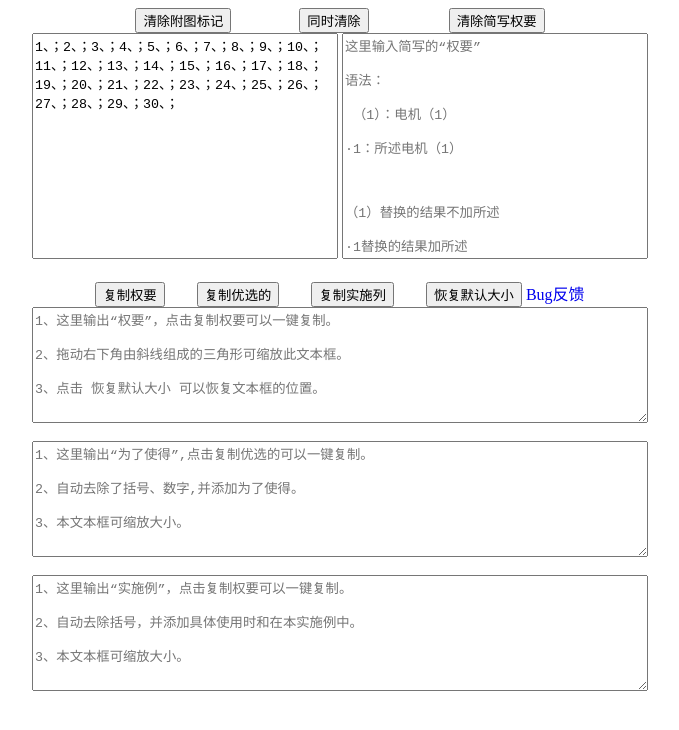
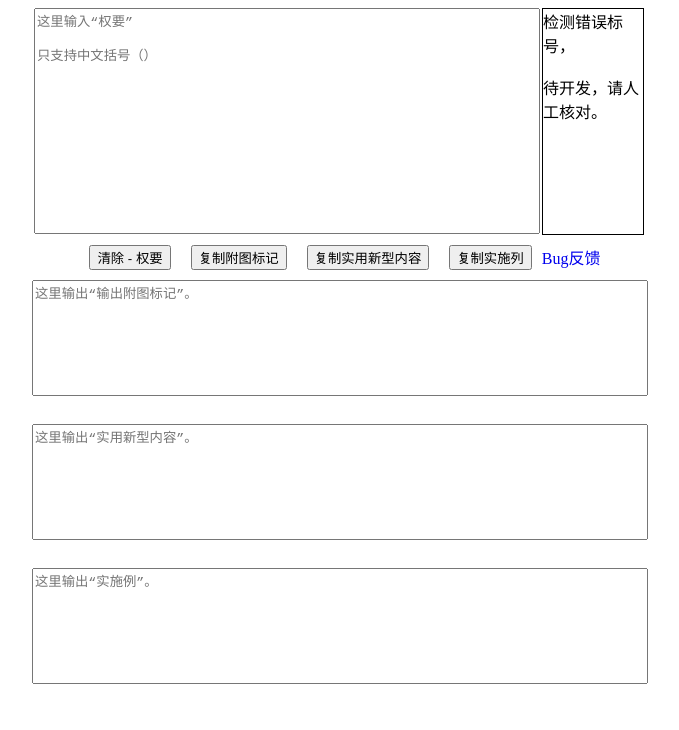
Before and after one commit to hokokh/xss, a plain HTML site: page zhuanli2.html in a window 1280 px wide. Shown: the whole page, without its empty margins (300-979 px from the left). Drawn offline with Linux system fonts and the light colour scheme.

Commit message:
zhuanli2.html

```diff
--- a/zhuanli2.html
+++ b/zhuanli2.html
@@ -9,35 +9,65 @@
 
 
     <style>
-    /*s输入附图标记、简写权要 */
-    #import_num,
+        #div_center {
+            display: flex;
+            flex-direction: column;
+            align-items: center;
+            padding: 0 20px;
+            box-sizing: border-box;
+            width: 610px;
+            margin: 0 auto;
+        }
+
+        .row {
+            display: flex;
+        }
+
+
+        /* 错误提示框 */
+        #error_tip {
+            width: 100px;
+            height: 225px;
+            border: 1px black solid;
+            margin: 0 2px;
+        }
+
+        /* 权要输入框 */
         #import_power {
-      width: 300px;
+            width: 500px;
             height: 220px;
             resize: none;
         }
 
-    /* 错误提示框 */
-    #error_tip {
-      border: 1px solid black;
-      width: 610px;
-      height: 300px;
-      /* display: none; */
+        /* 按钮居中 */
+        #button_center {
+            display: flex;
+            justify-content: center;
+            margin-top: 10px;
         }
 
-    /* 输出框 */
+        /* 按钮间距 */
+        #button_center button {
+            margin: 0 10px;
+        }
+
+
         #output_power,
         #output_you,
         #output_shi {
             display: block;
+            resize: none;
+            width: 100%;
+            margin-top: 10px;
             width: 610px;
             height: 110px;
         }
 
-    a{
+        a {
             text-decoration: none;
         }
-    a:visited{
+
+        a:visited {
             color: blue;
         }
     </style>
@@ -45,40 +75,26 @@
 
 <body>
 
-  <center>
-    <!-- 清除按钮 -->
-    <div>
+    <div id="div_center">
+        <div class="row">
 
-      <button onclick="clear_import('#import_num')">清除附图标记</button>
-      &nbsp;&nbsp;&nbsp;&nbsp;&nbsp;&nbsp;&nbsp;&nbsp;
-      &nbsp;&nbsp;&nbsp;&nbsp;&nbsp;&nbsp;
-      <button onclick="clear_import('#import_num','#import_power')">同时清除</button>
-      &nbsp;&nbsp;&nbsp;&nbsp;
-      &nbsp;&nbsp;&nbsp;&nbsp;&nbsp;&nbsp;
-      &nbsp;&nbsp;&nbsp;&nbsp;&nbsp;&nbsp;
-      <button onclick="clear_import('#import_power')">清除简写权要</button>
+            <!-- 权要输入框 -->
+            <textarea id="import_power" onkeyup="show_output()"></textarea>
+
+            <!-- 错误输出框 -->
+            <div id="error_tip">This is a div.</div>
         </div>
 
-    <!-- 获取附图标记、简写的权要 -->
-    <textarea id="import_num" onkeyup="show_output()"></textarea>
-    <textarea id="import_power" onkeyup="show_output()"></textarea>
+        <!-- 按钮 -->
+        <div id="button_center">
+            <button onclick="clear_import()">清除 - 权要</button>
+            <button onclick="copy_output('#output_power')">复制附图标记</button>
+            <button onclick="copy_output('#output_you')">复制实用新型内容</button>
+            <button onclick="copy_output('#output_shi')">复制实施列</button>
 
-    <br>
-    <!-- 错误信息提示框 -->
-    <!-- <div id="error_tip">123</div> -->
-    <br>
-
-    <!-- 复制输出内容按钮 -->
-    <div>
-      <button onclick="copy_output('#output_power')">复制权要</button>
-      &nbsp;&nbsp;&nbsp;&nbsp;&nbsp;&nbsp;
-      <button onclick="copy_output('#output_you')">复制优选的</button>
-      &nbsp;&nbsp;&nbsp;&nbsp;&nbsp;&nbsp;
-      <button onclick="copy_output('#output_shi')">复制实施列</button>
-      &nbsp;&nbsp;&nbsp;&nbsp;&nbsp;&nbsp;
-      <button onclick="recover_size()">恢复默认大小</button>
             <a href="https://space.bilibili.com/452238107" target="_blank">Bug反馈</a>
         </div>
+
 
         <!-- 输出权要、优选的、实施例 -->
         <textarea id="output_power" readonly></textarea>
@@ -86,36 +102,91 @@
         <textarea id="output_you" readonly></textarea>
         <br>
         <textarea id="output_shi" readonly></textarea>
-
-  </center>
+    </div>
 
     <script>
+
+
         //添加提示信息
-    get_Ele("#import_num").value = "1、；2、；3、；4、；5、；6、；7、；8、；9、；10、；11、；12、；13、；14、；15、；16、；17、；18、；19、；20、；21、；22、；23、；24、；25、；26、；27、；28、；29、；30、；";
+        get_Ele("#error_tip").innerHTML = "检测错误标号，<br><br>待开发，请人工核对。"
 
-    get_Ele("#import_power").placeholder = "这里输入简写的“权要”\n\n语法：\n\n （1）：电机（1）\n\n·1：所述电机（1）\n\n\n\n（1）替换的结果不加所述\n\n·1替换的结果加所述";
+        get_Ele("#import_power").placeholder = "这里输入“权要”\n\n只支持中文括号（）";
 
-    get_Ele("#output_power").placeholder = "1、这里输出“权要”，点击复制权要可以一键复制。\n\n2、拖动右下角由斜线组成的三角形可缩放此文本框。\n\n3、点击 恢复默认大小 可以恢复文本框的位置。";
+        get_Ele("#output_power").placeholder = "这里输出“输出附图标记”。";
 
-    get_Ele("#output_you").placeholder = "1、这里输出“为了使得”,点击复制优选的可以一键复制。\n\n2、自动去除了括号、数字,并添加为了使得。\n\n3、本文本框可缩放大小。";
+        get_Ele("#output_you").placeholder = "这里输出“实用新型内容”。";
 
-    get_Ele("#output_shi").placeholder = "1、这里输出“实施例”，点击复制权要可以一键复制。\n\n2、自动去除括号，并添加具体使用时和在本实施例中。\n\n3、本文本框可缩放大小。";
+        get_Ele("#output_shi").placeholder = "这里输出“实施例”。";
 
 
         //函数，将结果输出到页面-------
         function show_output() {
-      //get_power，写数字替换
-      //get_power2，写零件替换
 
-      //输出权要
-      get_Ele("#output_power").value = get_power();
+            //输出附图标记
+            get_Ele("#output_power").value = get_num()?get_num():"请输入完整的权要进行测试";
 
             // 输出优选的
             get_Ele("#output_you").value = get_you();
 
             //输出实施列
-      get_Ele("#output_shi").value = get_shi()?get_shi() + "\n具体使用时，。":"";
+            get_Ele("#output_shi").value = get_shi() ? get_shi() + "\n具体使用时，。" : "";
         }
+
+
+
+        //函数，获取附图标记
+        function get_num() {
+            //获取所有序号
+            let all_num = [...(new Set(get_power().match(/（\d+）/mgi)))];
+
+            //获取所述中的所有序号
+            let suo_num = [...(new Set(get_power().match(/(?<=所述[^，）]+)（\d+）/mgi)))];
+
+            //获取所述中的所有零件名
+            let suo_name = [...(new Set(get_power().match(/(?<=所述)[^，）]+（\d+）/mgi)))];
+
+            //获取所有零件名
+            let all_name = []
+
+            //获取所述中缺少的零件序号
+            let lack_num = [];
+            all_num.forEach(value => {
+                if (!suo_num.includes(value)) {
+                    lack_num.push(value)
+                }
+            })
+
+
+            //将所述中缺少的零件添加到suo_name数组中
+            lack_num.forEach(value => {
+                let reg = new RegExp(`(?<=有)[^），]+${value}`, "mgi");
+                suo_name.push(get_power().match(reg)[0]);
+            })
+
+            //排序零件名
+            suo_name.sort((a, b) => {
+                return a.replace(/.+（(\d+)）/mgi, "$1") - b.replace(/.+（(\d+)）/mgi, "$1")
+            })
+
+            all_name = suo_name
+                .join("")
+                .replace(/([^）]+)（(\d+)）/mgi, "$2、$1；")
+
+            return all_name;
+
+        }
+
+
+
+        //函数，获取所述中的标号，并转换
+        function get_suo_name(suo_name) {
+            return suo_name.sort((a, b) => {
+                return a.replace(/.+（(\d+)）/mgi, "$1") - b.replace(/.+（(\d+)）/mgi, "$1")
+            })
+                .join("")
+                .replace(/([^）]+)（(\d+)）/mgi, "$2、$1；")
+        }
+
 
         //函数，返回替换后的优选的-----
         function get_you() {
@@ -139,54 +210,16 @@
             shi = shi.replace(/(根据权利要求.+其特征在于：)/mgi, `具体使用时，。\n在本实施例中，`)
                 .replace(/其特征在于：|^(\d+\.)[\t\s]*|（|）|所述/mgi, "")
 
-
             return shi;
         }
 
-    //函数，返回替换后的权要-----
+        //函数，获取权要-----
         function get_power() {
             let power = get_Ele("#import_power", "value");
-
-      if (!get_num()) {
-        return ""
+            return power;
         }
 
 
-      // （1），转换成“电机（1）”
-      power = power.replace(/（(\d+)）/mgi, (reg_1, reg_2) => {
-        return get_num()[`_a${reg_2}a_`]; //电机（1）
-      })
-
-      // ·1，转换成“所述电机（1）”
-      power = power.replace(/·(\d+)/mgi, (reg_1, reg_2) => {
-        return "所述" + get_num()[`_a${reg_2}a_`];
-      })
-      // console.log(power)
-      return power;
-    }
-
-    //函数，获取输入的附图标号，转换成对象返回--------
-    function get_num() {
-      let numObj = {};
-      let numArr = ""
-      let reg = /(\d+)、([^；。]+)([；。])/g;
-
-      numArr = get_Ele("#import_num", "value").match(reg);
-
-      if (!numArr) {
-        return ""
-      }
-
-      // 把标号替换成{"_a1a_":"电机"}
-      for (let i = 0; i < numArr.length; i++) {
-        let key = numArr[i].replace(reg, "_a$1a_");
-        let value = numArr[i].replace(reg, "$2（$1）");
-        numObj[key] = value;
-      }
-
-      // console.log(numObj[num_value]);
-      return numObj;
-    }
 
         //函数，复制输出结果--------
         function copy_output(id) {
@@ -194,26 +227,13 @@
             document.execCommand("copy");
         }
 
-    //函数，清除用户的输入
-    function clear_import() {
-      for (let i = 0; i < arguments.length; i++) {
-        get_Ele(arguments[i]).value = null;
-      }
+        //函数，清理用户输入
+        function clear_import(){
+            let clear_all = document.querySelectorAll("textarea");
+            clear_all.forEach(value=>{
+                value.value = ""
+            })
 
-    }
-
-
-    //恢复默认大小
-    function recover_size() {
-      let set1 = document.querySelector("#output_power");
-      set1.style.width = "610px"
-      set1.style.height = "110px"
-      let set2 = document.querySelector("#output_you");
-      set2.style.width = "610px"
-      set2.style.height = "110px"
-      let set3 = document.querySelector("#output_shi");
-      set3.style.width = "610px"
-      set3.style.height = "110px"
         }
 
         //函数，获取元素或值，有两个参数--------
```
Lines whose indentation alone changed are shown as unchanged.
